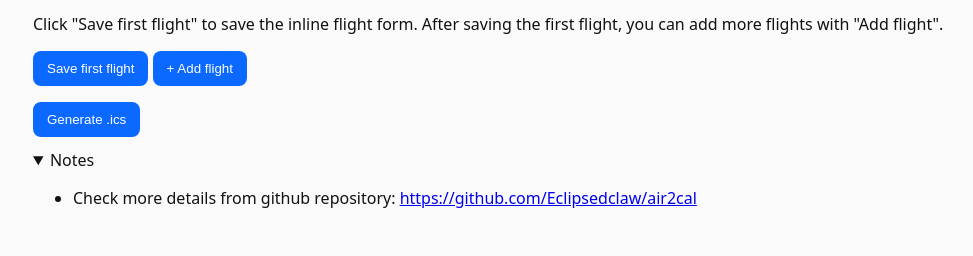
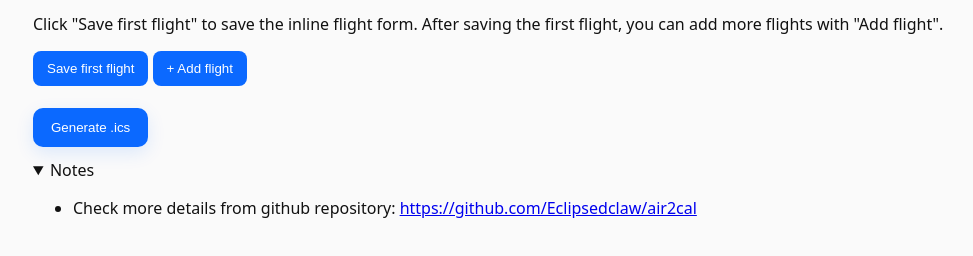
Before and after one commit to Eclipsedclaw/air2cal, a plain HTML site: page docs/index.html in a window 1280 px wide. Shown: the part 70-326 px from the top of the page, without its empty margins (117-1090 px from the left). Drawn offline with nearby package versions, Linux system fonts and the light colour scheme.

Commit message:
change some layout v7

```diff
--- a/docs/styles.css
+++ b/docs/styles.css
@@ -127,11 +127,43 @@ input[type="time"]{
   gap: 16px; /* space between rows */
 }
 
+/* Keep the generate button aligned under the left controls */
 .actions-output {
   align-self: flex-start; /* align under both buttons */
 }
 
-/* Responsive */
+/* Emphasize the Generate .ics button so it stands out slightly from the other action buttons.
+   - Add a subtle outline / edge and lift on hover/focus
+   - Keep colors consistent with the --accent value */
+.actions-output #generate {
+  /* spacing to make it feel separate from Save/Add */
+  margin-top: 6px;
+  padding: 10px 16px;
+  border-radius: 10px;
+  border: 2px solid transparent;
+  background: var(--accent);
+  color: #fff;
+  box-shadow: 0 6px 18px rgba(11,105,255,0.12);
+  transition: transform .12s ease, box-shadow .12s ease, border-color .12s ease;
+  position: relative;
+  z-index: 2;
+}
+
+/* subtle hover/focus emphasis and clearer edge */
+.actions-output #generate:hover,
+.actions-output #generate:focus {
+  transform: translateY(-2px);
+  box-shadow: 0 10px 30px rgba(11,105,255,0.18);
+  outline: none;
+  border-color: rgba(11,105,255,0.18);
+}
+
+/* keyboard focus ring for accessibility */
+.actions-output #generate:focus-visible {
+  box-shadow: 0 10px 30px rgba(11,105,255,0.2), 0 0 0 4px rgba(11,105,255,0.06);
+}
+
+/* Responsive adjustments */
 @media (max-width:600px){
   .modal{ padding:12px; }
   .row{ flex-direction:column; }
```
